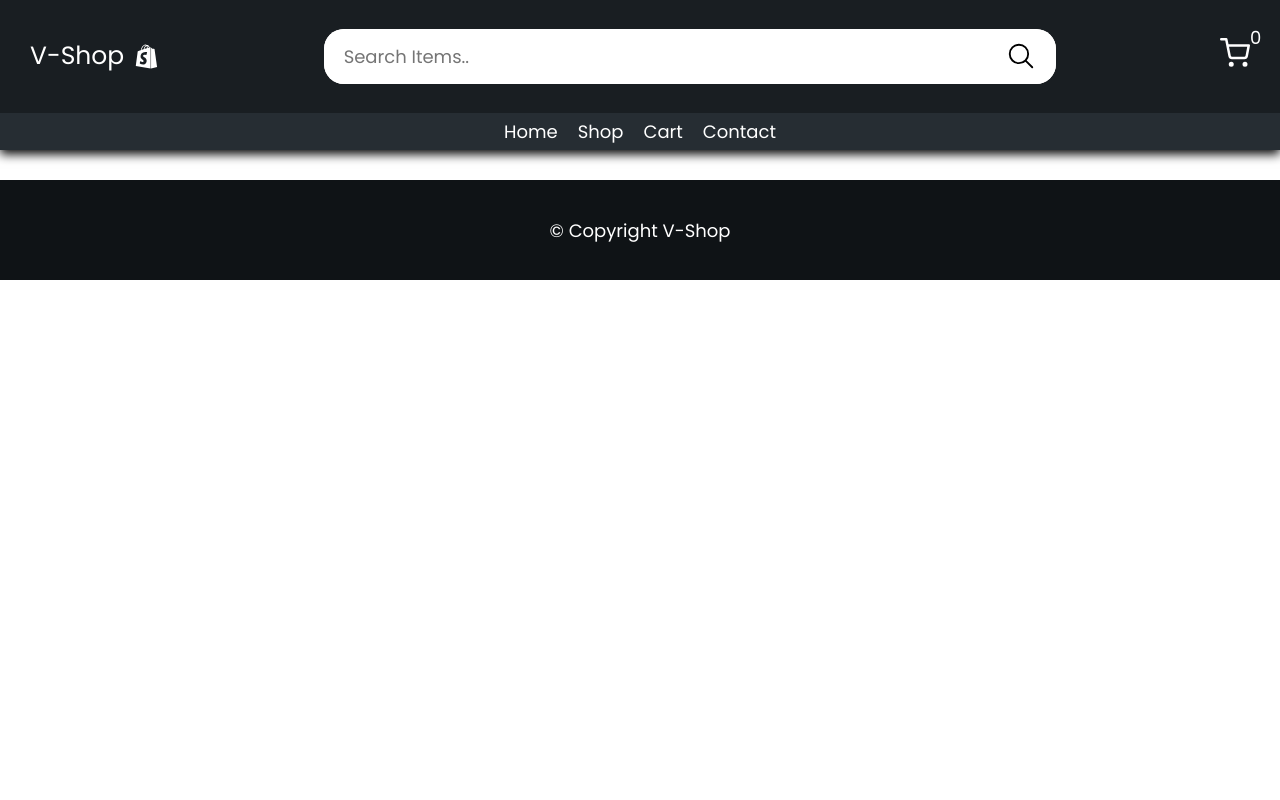
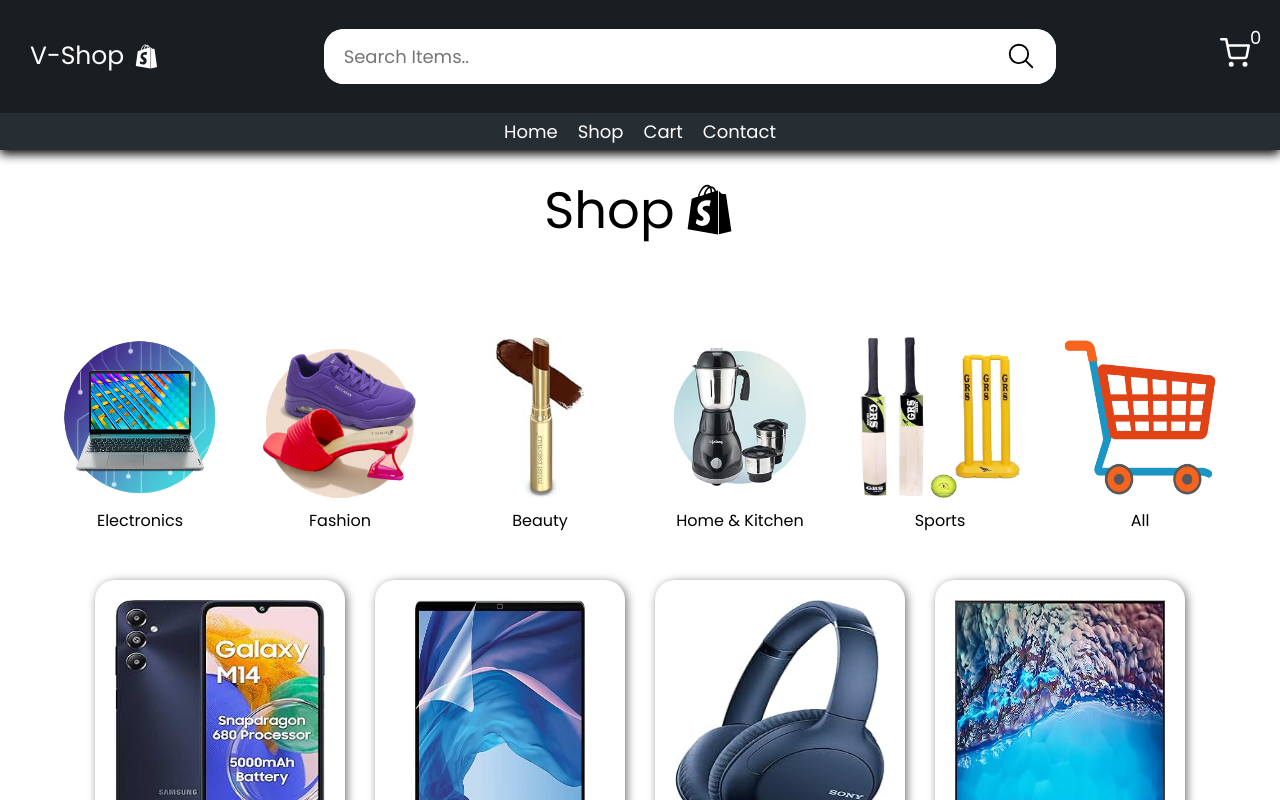
Before and after one commit to DivyAnant01/E-Commerce-App, a React (Vite) app: page /shop in a window 1280 px wide. Shown: the top 800 px of the page. Built offline with nearby package versions, Linux system fonts and the light colour scheme.

Commit message:
add shop page

```diff
--- a/src/App.jsx
+++ b/src/App.jsx
@@ -3,6 +3,7 @@
 import { BrowserRouter, Route, Routes } from 'react-router-dom';
 import Footer from './components/Footer/Footer';
 import Nav  from './components/nav/Nav';
+import Shop from './pages/shop/Shop';
 
 function App() {
   return (
@@ -11,6 +12,8 @@
       <Nav/>
       <Routes>
         <Route path='/' element={<Home/>}/>
+        <Route path='/shop' element={<Shop/>}/>
+
       </Routes>
       <Footer/>
     </BrowserRouter>
--- a/src/components/Footer/Footer.css
+++ b/src/components/Footer/Footer.css
@@ -9,4 +9,5 @@
     color: white;
     font-size: 18px;
     margin-top: 30px;
+
 }
--- a/src/components/nav/Nav.css
+++ b/src/components/nav/Nav.css
@@ -2,6 +2,11 @@
 width: 100%;
 height: 150px;
 box-shadow: 0px 4px 10px black;
+}
+
+.nav a{
+    text-decoration: none;
+    color: white;
 }
 
 .top-nav{
--- a/src/components/nav/Nav.jsx
+++ b/src/components/nav/Nav.jsx
@@ -3,16 +3,19 @@
 import { IoSearchOutline } from "react-icons/io5";
 import { FiShoppingCart } from "react-icons/fi";
 import './Nav.css'
+import { Link } from 'react-router-dom';
 
 function Nav() {
     return (
         <div className='nav'>
             <div className="top-nav">
 
+                <Link to="/">
                     <div className="logo">
                         <span>V-Shop</span>
                         <FaShopify />
                     </div>
+                </Link>
                 <form className='search-box'>
                     <input type="text" placeholder='Search Items..' />
                     <button><IoSearchOutline /></button>
@@ -26,10 +29,10 @@
 
 
             <div className="bottom-nav">
-                <li>Home</li>
-                <li>Shop</li>
-                <li>Cart</li>
-                <li>Contact</li>
+                <Link to="/"><li>Home</li></Link>
+                <Link to="/shop"><li>Shop</li></Link>
+                <Link to="/cart"><li>Cart</li></Link>
+                <Link to="/contact"><li>Contact</li></Link>
             </div>
         </div>
     )
--- a/src/pages/home/Home.css
+++ b/src/pages/home/Home.css
@@ -30,7 +30,7 @@
 }
 
 .category-card {
-    width: 200px;
+    width: 180px;
     height: 250px;
     display: flex;
     justify-content: center;
--- a/src/pages/home/Home.jsx
+++ b/src/pages/home/Home.jsx
@@ -25,7 +25,7 @@
 
       <div className="category-section">
         {category.slice(0, 5).map((item) => (
-          <div className="category-card" onClick={()=>{
+          <div className="category-card" onClick={() => {
             filterProducts(item.name)
           }}>
             <img src={item.image} alt="" />
--- /dev/null
+++ b/src/pages/shop/Shop.css
@@ -0,0 +1,15 @@
+.shop{
+    width: 100%;
+    height: 100%;
+}
+
+.shop .heading{
+    font-size: 4vmax;
+    width: 100%;
+    height: 120px;
+    display: flex;
+    align-items: center;
+    justify-content: center;
+    gap: 10px;
+
+}
--- /dev/null
+++ b/src/pages/shop/Shop.jsx
@@ -0,0 +1,51 @@
+import React, { useState } from 'react'
+import './Shop.css'
+import { category } from '../../category'
+import { dummydata } from '../../dummydata';
+import Product from '../../components/Product/Product';
+import { FaShopify } from 'react-icons/fa';
+function Shop() {
+    let [cate, setCate] = useState(dummydata);
+
+    function filterProducts(category) {
+        if (category === 'All') {
+            setCate(dummydata)
+        } else {
+            const updatedata = dummydata.filter((item) => (
+                item.category === category
+            ))
+            setCate(updatedata);
+        }
+
+    }
+    return (
+
+        <div className='shop'>
+            <div className="heading">
+                <span>Shop</span>
+                <FaShopify />
+
+            </div>
+            <div className="category-section">
+                {category.map((item) => (
+                    <div className="category-card" onClick={() => {
+                        filterProducts(item.name)
+                    }}>
+                        <img src={item.image} alt="" />
+                        <span>{item.name}</span>
+                    </div>
+                ))}
+            </div>
+
+            <div className="product-section">
+                {cate.map((item) => (
+                    <Product name={item.name} image={item.image} id={item.id} price={item.price} />
+                ))}
+            </div>
+        </div>
+
+
+    )
+}
+
+export default Shop
```
Lines whose indentation alone changed are shown as unchanged.
